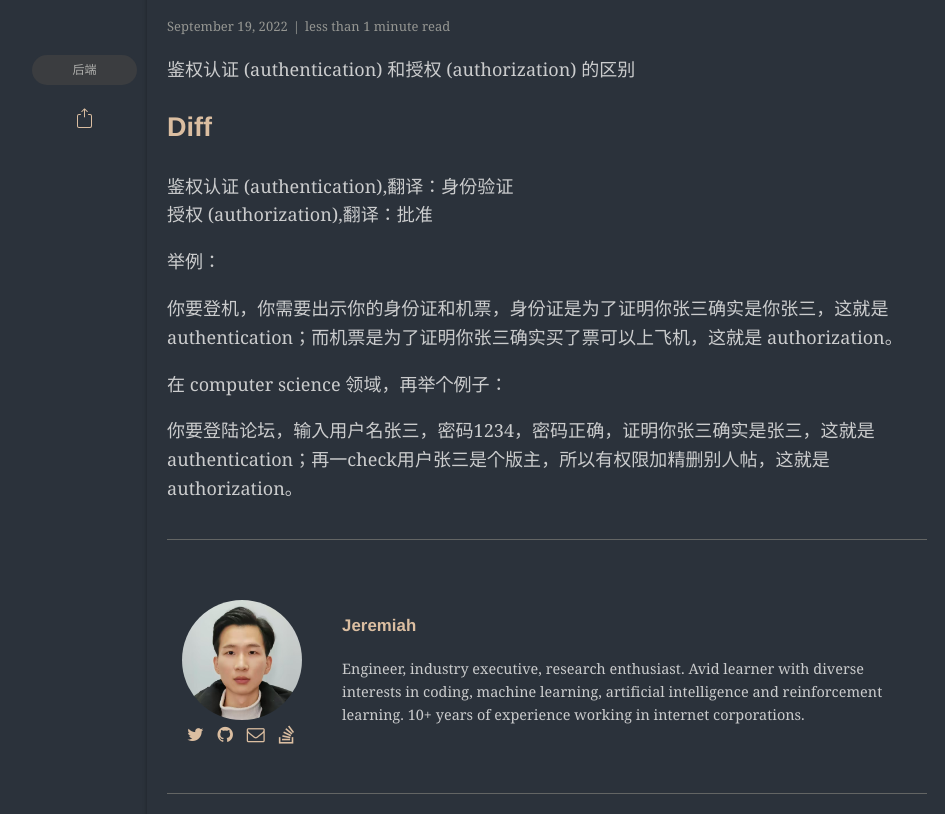
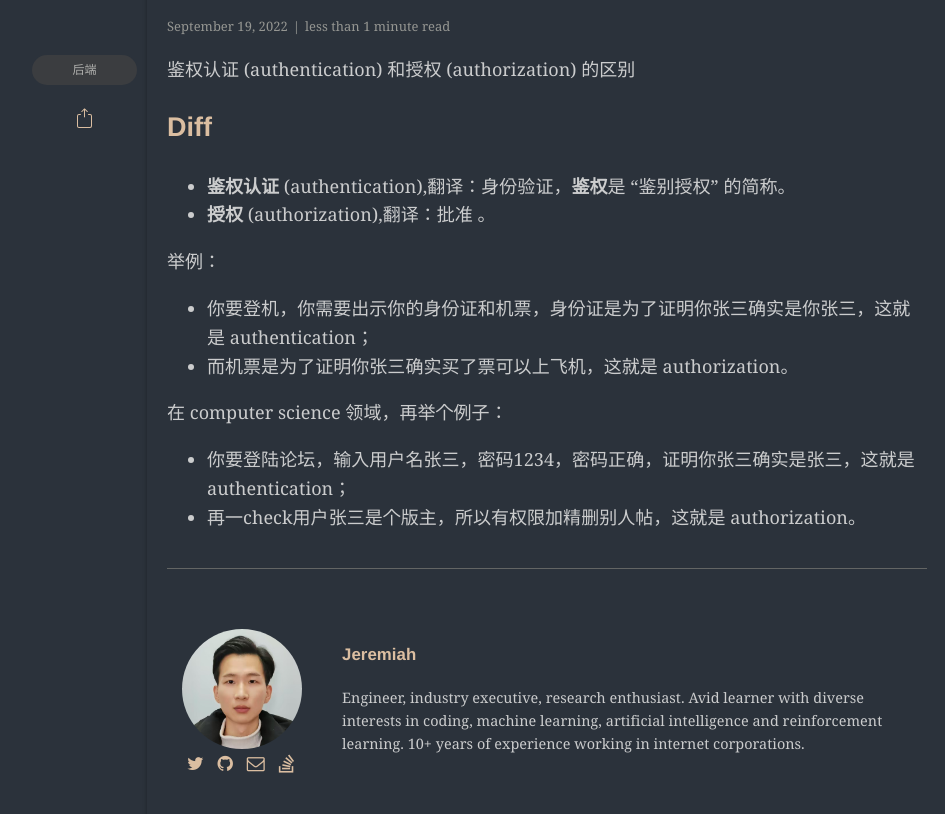
Before and after one commit to JeremiahXu/jeremiahxu.github.io, a Jekyll site: the page built from _posts/2022-09-19-Net鉴权授权.md, in a window 1280 px wide and 900 px high, scrolled down 583 px, cut to the strip 86-900 px from the top of the window. Shown: the whole strip, without its empty margins (93-1038 px from the left). Built offline with Jekyll 4.4.1, drawn with Linux system fonts in a browser that asks for light colours; some web fonts are replaced; comment, search, counter and statistics services are not loaded.

Commit message:
鉴权与授权

```diff
--- a/_posts/2022-09-19-Net鉴权授权.md
+++ b/_posts/2022-09-19-Net鉴权授权.md
@@ -12,13 +12,15 @@ github:
 ---
 鉴权认证 (authentication) 和授权 (authorization) 的区别
 ## Diff
-鉴权认证 (authentication),翻译：身份验证
-授权 (authorization),翻译：批准
+- **鉴权认证** (authentication),翻译：身份验证，**鉴权**是 “鉴别授权” 的简称。
+- **授权** (authorization),翻译：批准 。
 
 举例：
 
-你要登机，你需要出示你的身份证和机票，身份证是为了证明你张三确实是你张三，这就是 authentication；而机票是为了证明你张三确实买了票可以上飞机，这就是 authorization。
+- 你要登机，你需要出示你的身份证和机票，身份证是为了证明你张三确实是你张三，这就是 authentication；
+- 而机票是为了证明你张三确实买了票可以上飞机，这就是 authorization。
 
 在 computer science 领域，再举个例子：
 
-你要登陆论坛，输入用户名张三，密码1234，密码正确，证明你张三确实是张三，这就是 authentication；再一check用户张三是个版主，所以有权限加精删别人帖，这就是 authorization。
+- 你要登陆论坛，输入用户名张三，密码1234，密码正确，证明你张三确实是张三，这就是 authentication；
+- 再一check用户张三是个版主，所以有权限加精删别人帖，这就是 authorization。
```
